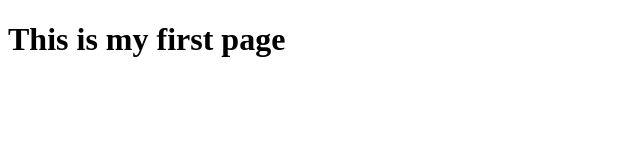
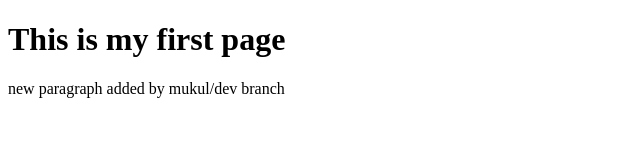
Before and after one commit to letmeknowbuddy/learngit, a plain HTML site: page index.html in a window 1280 px wide. Shown: the whole page, without its empty margins (0-640 px from the left). Drawn offline with Linux system fonts and the light colour scheme.

Commit message:
new para added

```diff
--- a/index.html
+++ b/index.html
@@ -10,6 +10,7 @@
 
 <body>
     <h1>This is my first page</h1>
+    <p>new paragraph added by mukul/dev branch</p>
 </body>
 
 </html>
```
